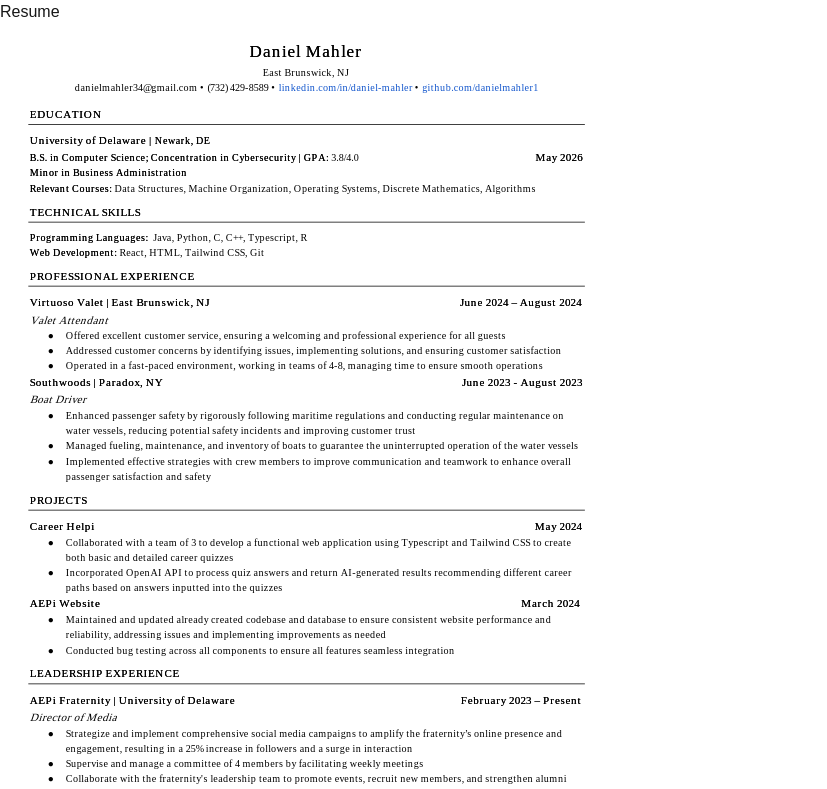
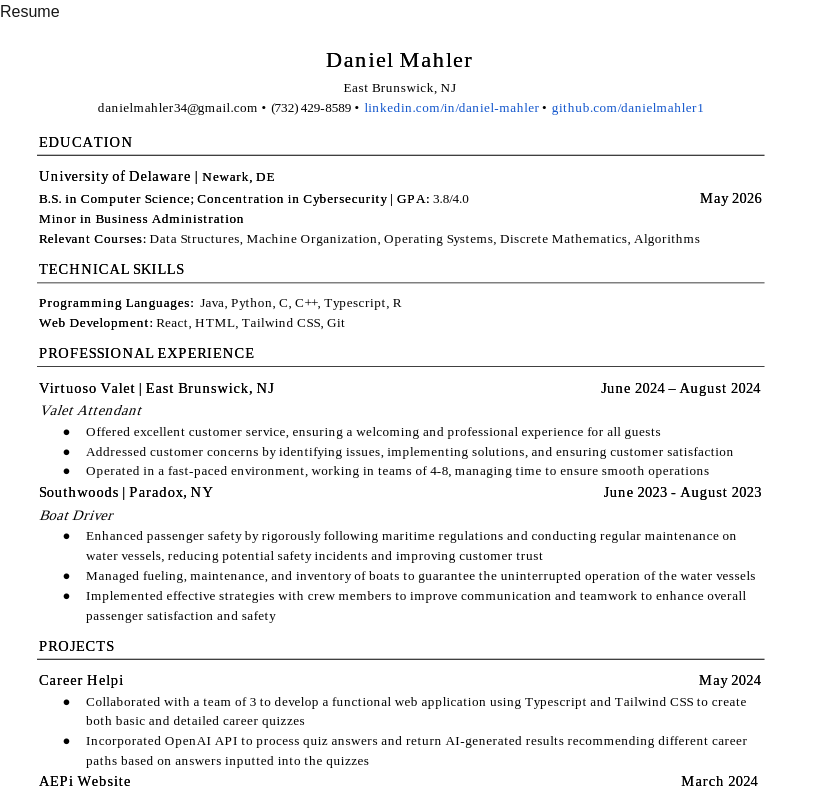
Before and after one commit to danielmahler1/personal-portfolio, a Next.js app: page /resume in a window 1280 px wide. Shown: the top 789 px of the page, without its empty margins (0-827 px from the left). Built offline with nearby package versions, Linux system fonts and the light colour scheme.

Commit message:
switch img with image tag

```diff
--- a/src/app/resume/page.tsx
+++ b/src/app/resume/page.tsx
@@ -1,4 +1,5 @@
 import Footer from "../components/footer";
+import Image from "next/image";
 
 export default function ResumePage() {
   return (
@@ -9,7 +10,7 @@ export default function ResumePage() {
 
         {/* Resume SVG */}
         <div className="w-full max-w-4xl bg-white p-4 rounded-lg shadow-lg">
-          <img src="/resume.svg" alt="Resume" className="w-full" />
+        <Image src="/resume.svg" alt="Resume" width={800} height={1000} className="w-full" />
         </div>
       </main>
 
```
